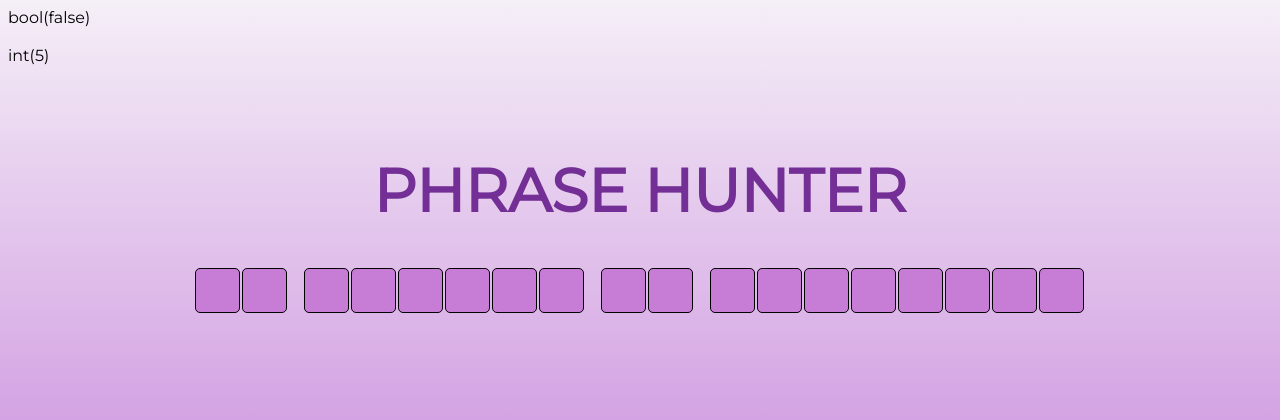
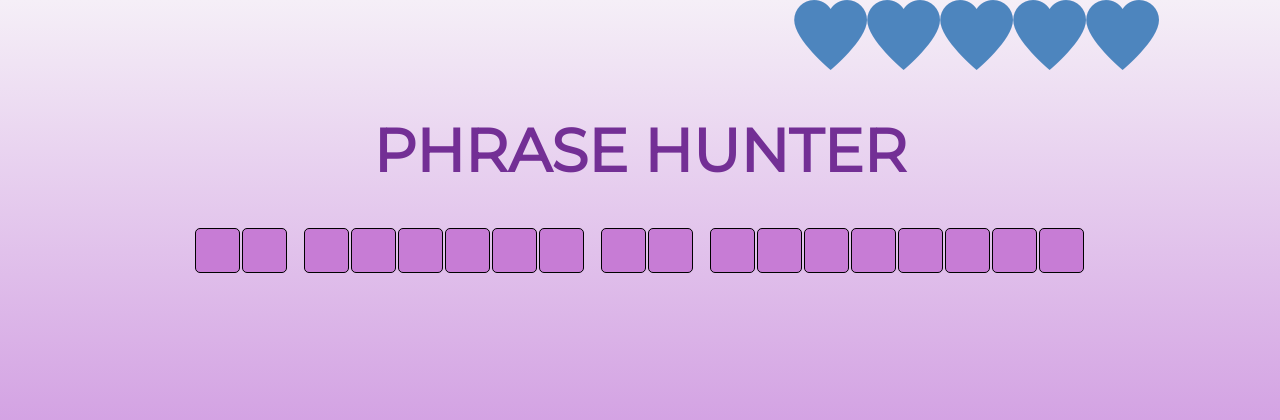
Before and after one commit to computergrrl/OOP-Word-Guessing-Game-PHP, a PHP site: page /play.php in a window 1280 px wide. Shown: the top 420 px of the page. Run offline with PHP 8.4, Linux system fonts and the light colour scheme.

Commit message:
Scoreboard and hearts removal functionality

```diff
--- a/css/styles.css
+++ b/css/styles.css
@@ -107,6 +107,19 @@ input[type=submit].correct {
 
 #phrase ul li{
   margin-top: 15px;
+}
+
+#scoreboard {
+  background-color: transparent;
+  display: flex;
+  flex-direction: row;
+  position: fixed;
+  top: 0;
+  right: 0;
+  width: 38%;
+
+  /* height: 20%; */
+
 }
 
 /* Title */
--- a/inc/Game.php
+++ b/inc/Game.php
@@ -17,6 +17,17 @@ class Game
   public function numberLost()
   {
     $numberLost = $_SESSION['score'];
+    $hearts = array(5, 4, 3, 2, 1);
+
+    foreach($hearts as $heart) {
+        if($heart <= $numberLost) {
+          echo "<img src='images/liveHeart.png'>";
+        }  else {
+           echo "<img src='images/lostHeart.png'>";
+        }
+
+    }
+
     return $numberLost;
   }
 
@@ -27,7 +38,7 @@ class Game
 
   public function checkForLose()
   {
-          if($this->numberLost() == 0) {
+          if($_SESSION['score'] == 0) {
               return true;
           }   else {
                 return false;
--- a/inc/header.php
+++ b/inc/header.php
@@ -25,6 +25,13 @@ if(isset($_POST['buttons_array'])) {
   $selected = $_POST['buttons_array'];
   $game->phrases->checkLetter($selected);//call on checkLetter method to check and see if letter is found within the phrase
 
+echo "<br />";
+echo "<br />";
+
+if($game->checkForLose()) {
+    echo "Game Over";
+}  else {}
+
 
 
   // if(in_array($selected , $_SESSION['selected'])) {
@@ -32,17 +39,17 @@ if(isset($_POST['buttons_array'])) {
   // } else { array_push($_SESSION['selected'] , $selected);
   // }
 }
-var_dump($game->checkForLose());
+// var_dump($game->checkForLose());
 //check to see if the game is over and if so display a button to start the game over
-if($game->checkForLose()) {
-      echo "<p align='center'><h2> Game Over!</h2>" ;
-      echo "<form action='index.php'>
-      . <input type='submit' value='Play Again?'></form>";
-      echo "</p>";
-}
+// if($game->checkForLose()) {
+//       echo "<p align='center'><h2> Game Over!</h2>" ;
+//       echo "<form action='index.php'>
+//       . <input type='submit' value='Play Again?'></form>";
+//       echo "</p>";
+// }
 
-echo "<br />";
-echo "<br />";
-var_dump($_SESSION['score']);
+// echo "<br />";
+// echo "<br />";
+// var_dump($_SESSION['score']);
 
 ?>
--- a/play.php
+++ b/play.php
@@ -20,7 +20,9 @@ include('inc/header.php');
 </head>
 
 <body >
-
+  <div id="scoreboard">
+   <?php $game->numberLost(); ?>
+ </div>
 
 <div class="main-container">
     <div id="banner" class="section">
```
Also changed, not shown: example_html/scoreboard.txt (+5 -5 lines), index.php (line endings or trailing spaces).
